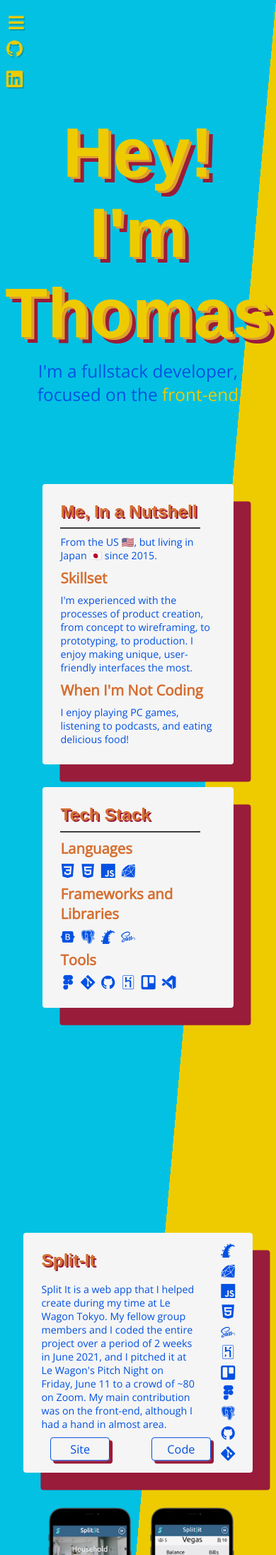
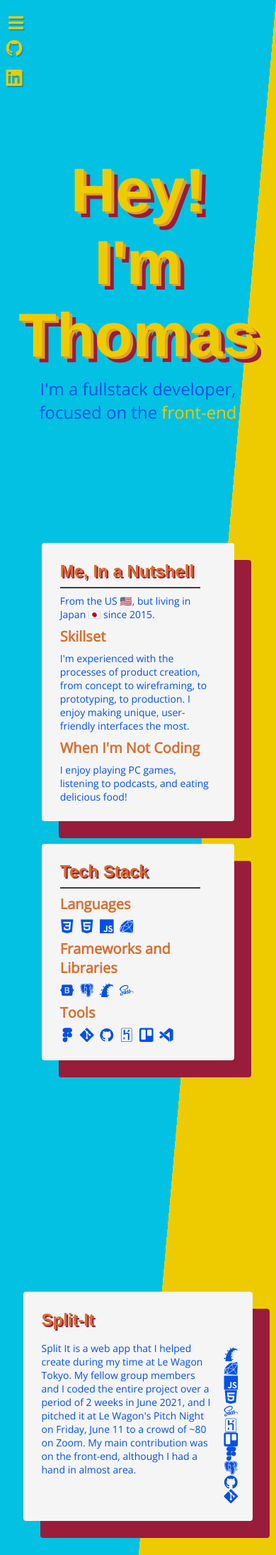
Before and after one commit to typexapex/portfolio-v3, a PHP site: page / in a window 390 px wide. Shown: the top 2191 px of the page at 71% size. Run offline with PHP 8.4, Linux system fonts and the light colour scheme; some libraries are stand-ins or nearby versions; some web fonts are replaced.

Commit message:
changing design to be mobile-first - greeting is fixed

```diff
--- a/css/about-card.css
+++ b/css/about-card.css
@@ -16,14 +16,14 @@
   }
 
   .about-card h2 {
-    font-size: 1.5em;
+    font-size: 1.5rem;
   }
 
   .about-card h3 {
-    font-size: 1.25em;
+    font-size: 1.25rem;
   }
 
   .about-card p {
-    font-size: .875em;
+    font-size: .875rem;
   }
 }
--- a/css/containers.css
+++ b/css/containers.css
@@ -10,18 +10,16 @@
 }
 /*end content container*/
 
-/*begin greeting container large screen*/
 .greeting-container {
-  height: 75vh;
+  height: 85vh;
   width: 100%;
   display: flex;
   flex-direction: column;
   align-items: center;
   justify-content: space-between;
 }
-/*end greeting container large screen*/
 /*begin small screen*/
-@media screen and (max-width: 37.5em) {
+@media screen and (max-width: 37.5rem) {
   .about-tech-container {
     display: flex;
     flex-direction: column;
--- a/css/main-elements.css
+++ b/css/main-elements.css
@@ -21,19 +21,7 @@
 
 html {
   scroll-behavior: smooth;
-  --maxSize: 1.25; /*maximum font size in em*/
-  --minDim: 20; /*minimal viewport in em*/
-  --maxDim: 75; /*maximum viewport in em*/
-  font-size: clamp(
-    1em,
-    calc(
-      1em
-      + (var(--maxSize) - 1)
-      * (100vmin - var(--minDim) * 1em)
-      / (var(--maxDim) - var(--minDim))
-      ),
-    calc(var(--maxSize) * 1em)
-    );
+  font-size: 100%;
 }
 
 body {
@@ -59,7 +47,7 @@
 
 h1 {
   font-family: var(--header);
-  font-size: 6rem;
+  font-size: 5.5rem;
   margin: 0;
   color: var(--yellow);
   text-shadow: var(--dtshad);
--- a/css/menu.css
+++ b/css/menu.css
@@ -47,7 +47,7 @@
 }
 
 /*make the list horizontal*/
-.li-inline {display: inline-block; transform: translateY(-12px);}
+.li-inline {display: inline-block; transform: translateY(-.75rem);}
 
 /*style the links in the list*/
 .menu nav ul li a {
--- a/css/project-card.css
+++ b/css/project-card.css
@@ -7,6 +7,8 @@
   margin-right: 4rem; /*64px;*/
   box-shadow: var(--bshad);
   position: relative;
+  display: grid;
+  grid-template-columns: 90% 2rem;
 }
 
 .project-left i {
@@ -24,12 +26,12 @@
 }
 
 #split {
-  height: 60vh;
+  height: 26.5rem;
   margin-right: .5rem; /*8px;*/
 }
 
 #chef-b {
-  width: 37.5vw;
+  width: 25rem;
 }
 
 .button {
@@ -42,7 +44,6 @@
   justify-content: center;
   align-items: center;
   margin-left: 1rem; /*16px;*/
-  transform: translateY(.5rem); /*8px*/
 }
 
 .project-link {
@@ -53,14 +54,13 @@
 
 .project-tech {
   display: flex;
-  justify-content: flex-end;
-  position: absolute;
-  bottom: 1rem; /*16px;*/
+  flex-direction: column;
+  align-items: flex-end;
+  justify-content: space-evenly;
+  margin-left: .25rem;
 }
 
 .project-tech i {
-  margin-right: .5rem; /*8px;*/
-  margin-top: .5rem; /*8px;*/
 }
 
 #chef-img {
@@ -79,8 +79,9 @@
 .project-left h2 {
   margin-bottom: 1rem; /*16px;*/
 }
+
 /*small screens*/
-@media screen and (max-width: 37.5em) {
+@media screen and (max-width: 53.125rem) {
   .project-left h2 {
     font-size: 1.5em;
   }
@@ -91,9 +92,8 @@
 
   .project-left {
     width: 70vw;
-    height: 50vh;
     display: grid;
-    grid-template-columns: 80% 20%;
+    grid-template-columns: 90% 2rem;
     margin: 0;
   }
 
```
Also changed, not shown: index.html (+14 -12 lines).
